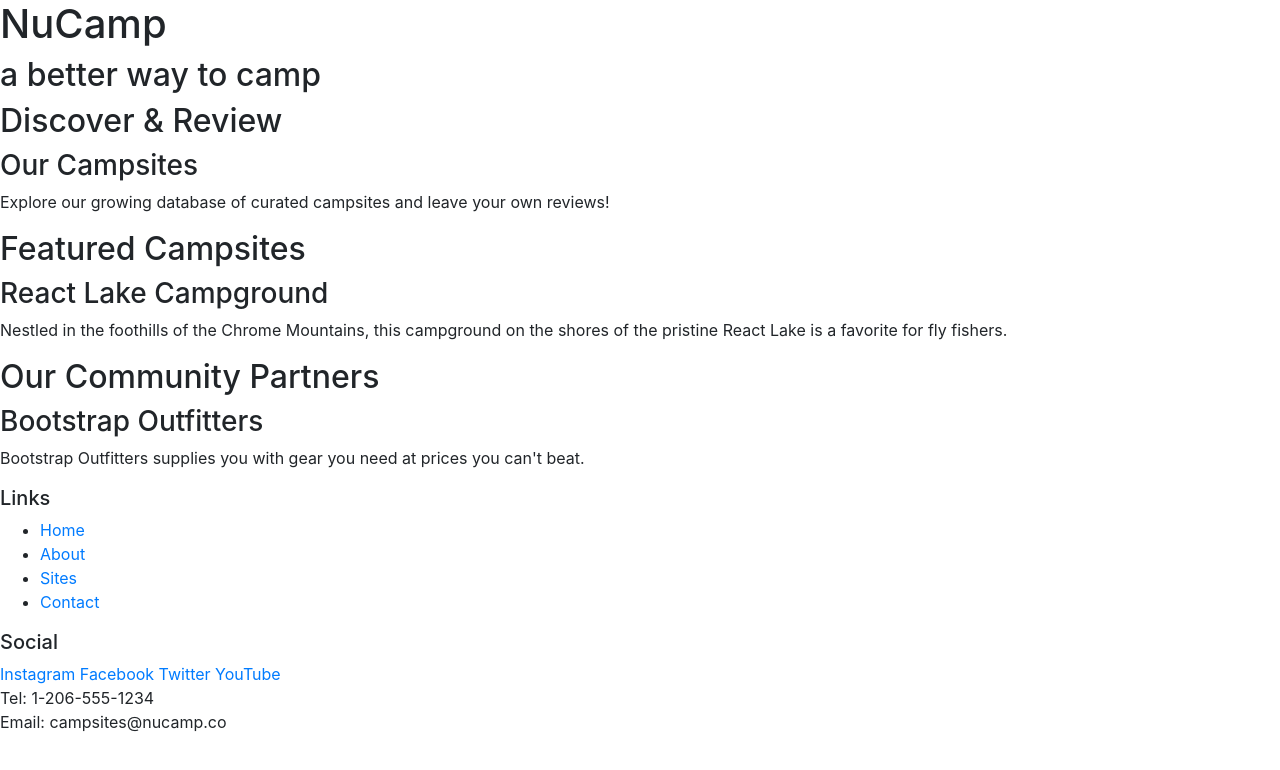
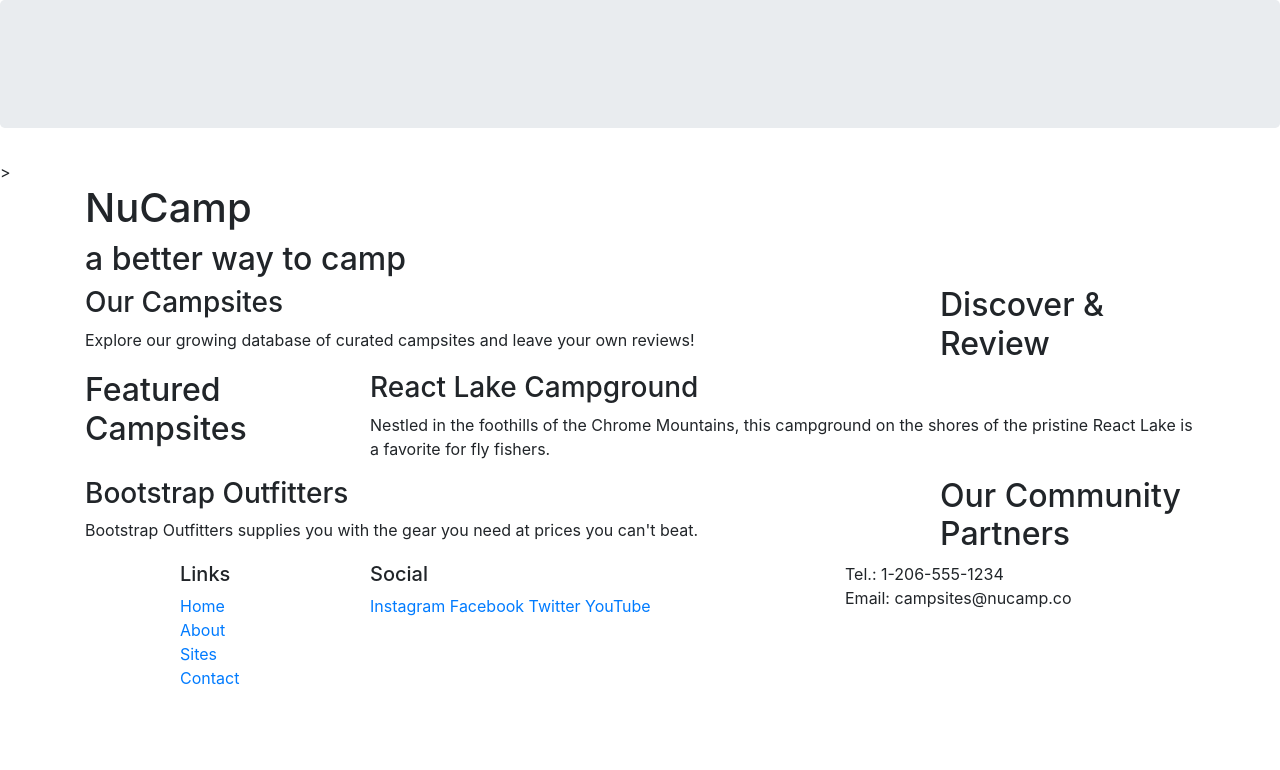
Before and after one commit to Imrankhan28888/Nucamp_Bootstrap, a website: page index.html in a window 1280 px wide. Drawn offline with nearby package versions, Linux system fonts and the light colour scheme.

Commit message:
BootStrap Grid

```diff
--- a/index.html
+++ b/index.html
@@ -18,54 +18,75 @@
 
 <body>
 
-    <header>
-        <div>
+    <header class="jumbotron"></header>>
+        <div class="container">
+            <div class="row">
+                <div class="col">
                     <h1>NuCamp</h1>
                     <h2>a better way to camp</h2>
                 </div>
+            </div>
+        </div>
     </header>
 
-    <div>
+    <div class="container">
+        <div class="row">
+            <div class="col-sm-4 order-sm-last col-md-3">
                 <h2>Discover & Review</h2>
+            </div>
+
+            <div class="col">
                 <h3>Our Campsites</h3>
                 <p>Explore our growing database of curated campsites and leave your own reviews!</p>
             </div>
+        </div>
 
-    <div>
+        <div class="row">
+            <div class="col-sm-4 col-md-3">
                 <h2>Featured Campsites</h2>
+            </div>
+            <div class="col">
                 <h3>React Lake Campground</h3>
         		<p>Nestled in the foothills of the Chrome Mountains, this campground on the shores of the pristine React Lake is a favorite for fly fishers.</p>
    			</div>
+        </div>
 
-    <div>
+        <div class="row">
+            <div class="col-sm-4 order-sm-last col-md-3">
                 <h2>Our Community Partners</h2>
+            </div>
+            <div class="col">
                 <h3>Bootstrap Outfitters</h3>
-        <p>Bootstrap Outfitters supplies you with gear you need at prices you can't beat.</p>
+        		<p>Bootstrap Outfitters supplies you with the gear you need at prices you can't beat.</p>
+            </div>
+        </div>
     </div>
 
     <footer>
-        <div>
+        <div class="container">
+            <div class="row">
+                <div class="col-4 col-sm-2 offset-1">
                     <h5>Links</h5>
-            <ul>
+                    <ul class="list-unstyled">
                         <li><a href="#">Home</a></li>
                         <li><a href="#">About</a></li>
                         <li><a href="#">Sites</a></li>
                         <li><a href="#">Contact</a></li>
                     </ul>
                 </div>
-        <div>
+                <div class="col-6 col-sm-5">
                 	<h5>Social</h5>
                     <a href="http://instagram.com/">Instagram</a>
                     <a href="http://facebook.com/">Facebook</a>
                     <a href="http://twitter.com/">Twitter</a>
                     <a href="http://youtube.com/">YouTube</a>
                 </div>
-        <div>
-            Tel: 1-206-555-1234<br />
+                <div class="col-sm-4">
+                    Tel.: 1-206-555-1234<br />
                     Email: campsites@nucamp.co
                 </div>
-    </footer>
-
+           </div>
+        </div>
     </footer>
 
     <!-- jQuery must come first, then Popper.js, then the Bootstrap JavaScript plugins.-->
```
Lines whose indentation alone changed are shown as unchanged.
